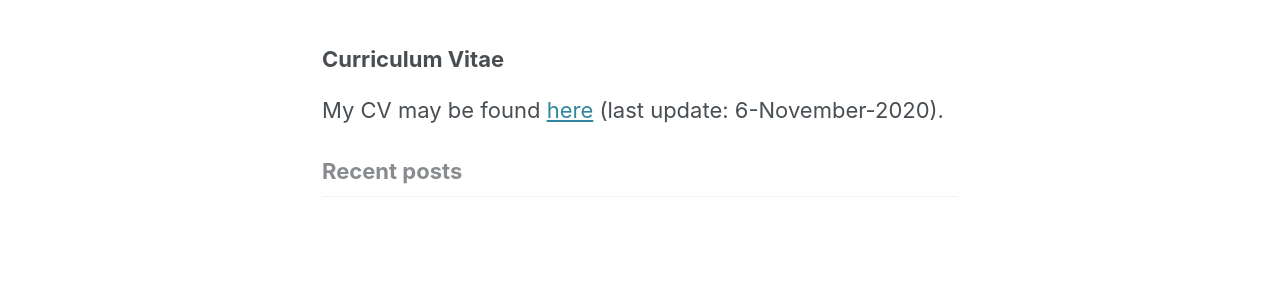
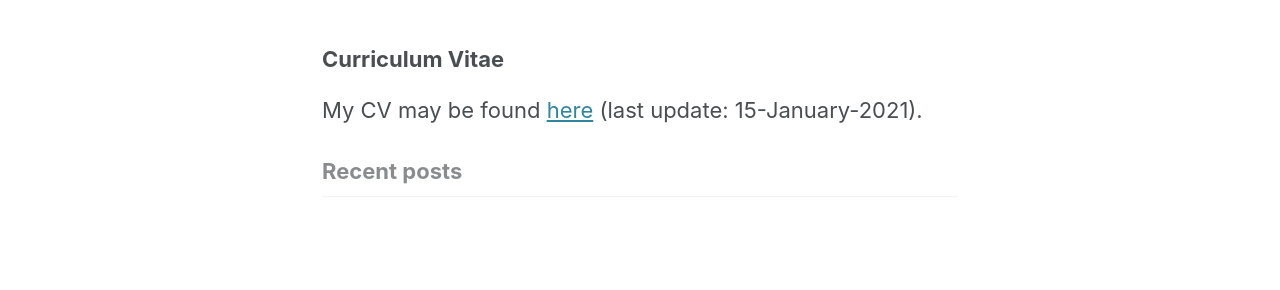
Before and after one commit to lgpcappiello/lgpcappiello.github.io, a Jekyll site: the page built from index.md, in a window 1280 px wide and 900 px high, scrolled down 251 px. Shown: the part 438-728 px from the top of the window. Built offline with Jekyll 4.4.1, drawn with Linux system fonts in a browser that asks for light colours; cached includes are drawn as plain includes; nearby versions of some CDN libraries; our own code applies the rules of GitHub Pages for plain Markdown files.

Commit message:
Update index.md

```diff
--- a/index.md
+++ b/index.md
@@ -9,4 +9,4 @@
 My goal for this site is to share teaching materials and information on my research. Course materials may be found under "Teaching", with original LaTeX and markdown files on my Github. I am always open to collaboration and mentoring student research and am happy to work on projects outside of the current scope of my research. I also do consulting work as time permits. Please feel free to reach out to me with any questions.
 
 ### Curriculum Vitae
-My CV may be found <a href="https://lgpcappiello.github.io/CappielloCV.pdf" target="_blank">here</a> (last update: 6-November-2020).
+My CV may be found <a href="https://lgpcappiello.github.io/CappielloCV.pdf" target="_blank">here</a> (last update: 15-January-2021).
```
